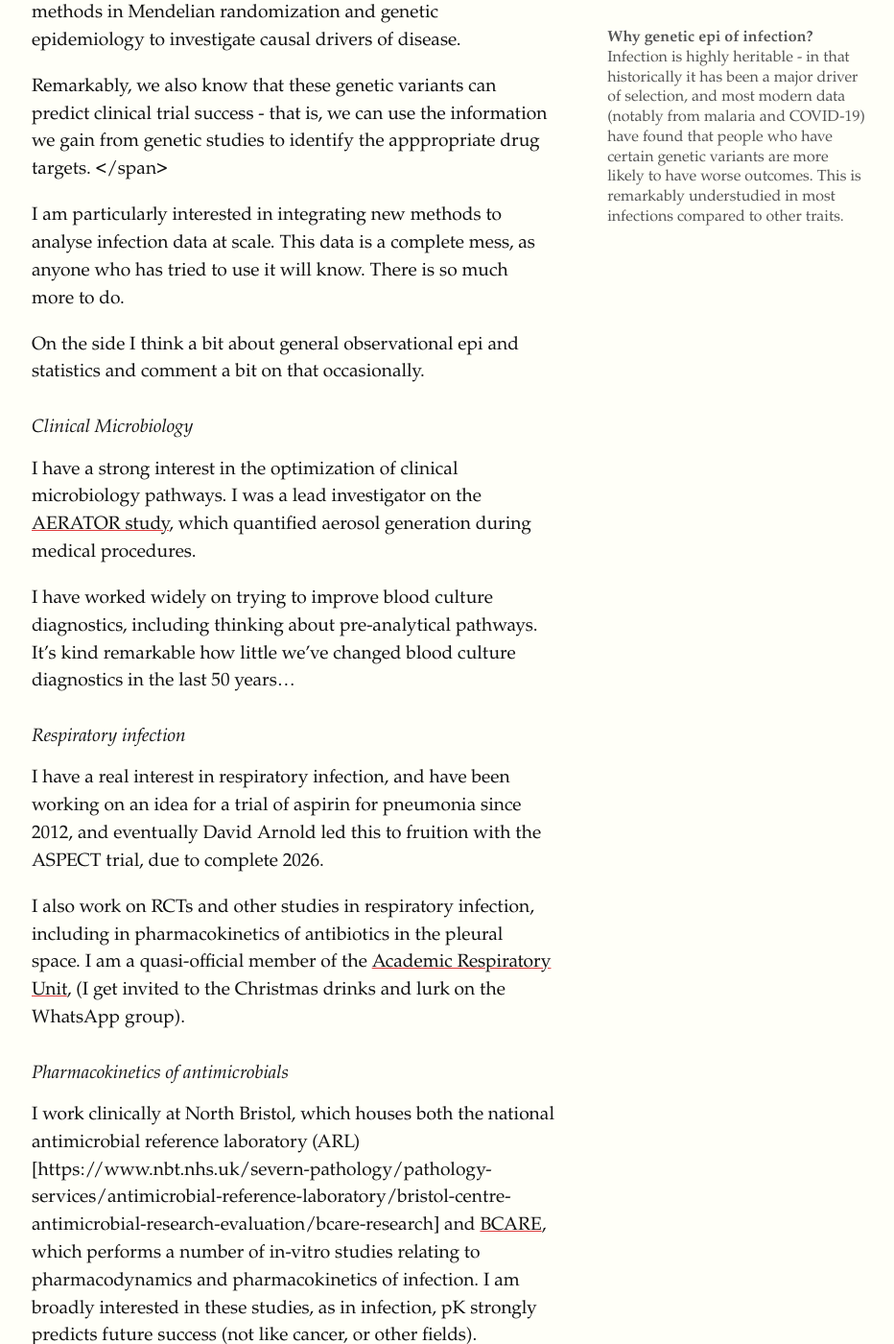
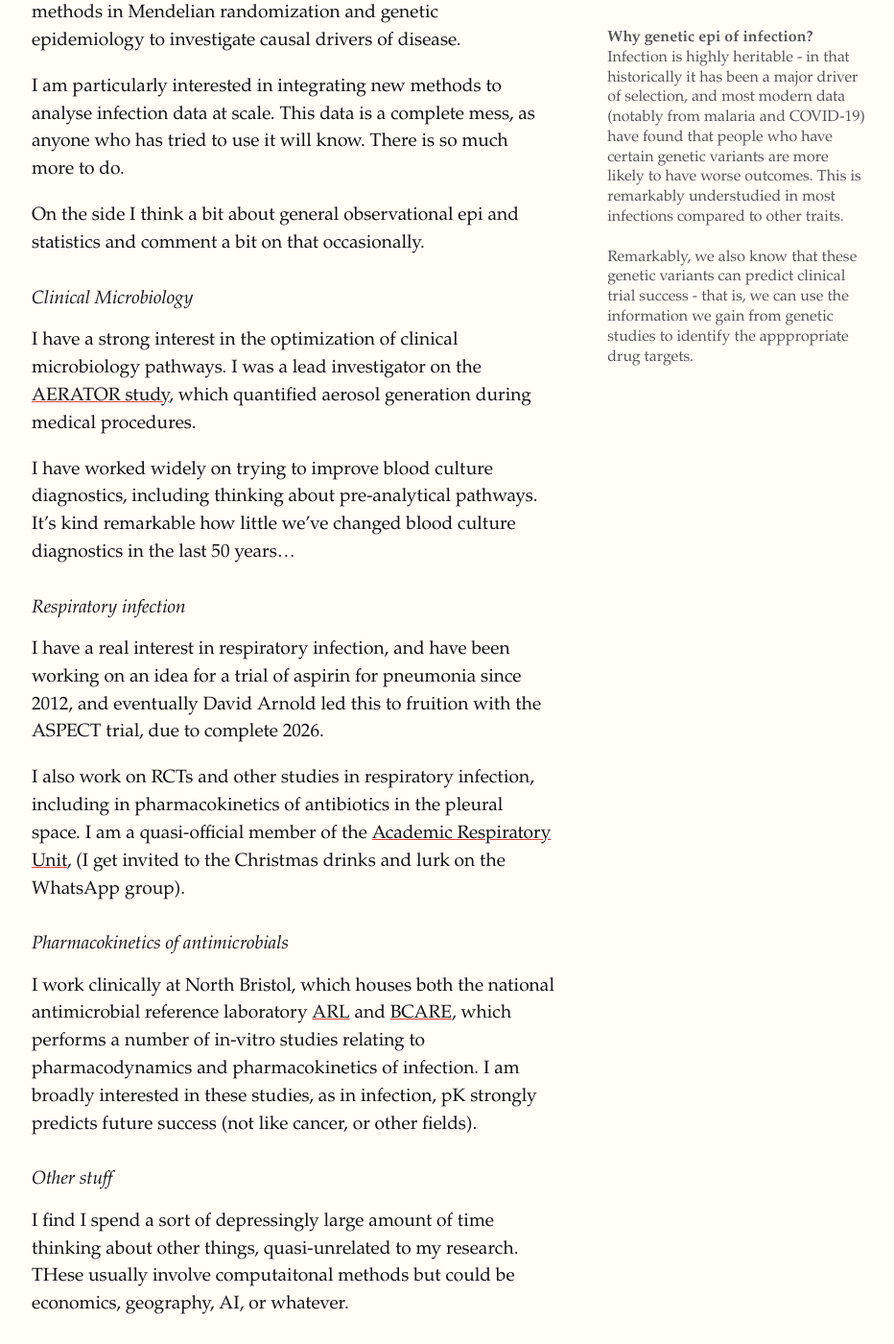
Before and after one commit to gushamilton/lab, a Jekyll site: the page built from index.md, in a window 1280 px wide and 1400 px high, scrolled down 1031 px. Shown: the whole window at 96% size, without its empty margins (127-1059 px from the left). Built offline with Jekyll 4.4.1, drawn with Linux system fonts in a browser that asks for light colours.

Commit message:
Fix: Correct markdown links, clean up index span, and auto-sort publications by year

```diff
--- a/index.md
+++ b/index.md
@@ -24,10 +24,7 @@ I also am very interested in developing and testing novel trial methodologies, s
 
 ### Statistical genetics (and other stats stuff)
 I focus on the development of new statistical methodologies to analyze high-dimensional genetic data. My work utilizes
-novel methods in Mendelian randomization and genetic epidemiology to investigate causal drivers of disease. <span class="marginnote"><strong>Why genetic epi of infection?</strong><br>Infection is highly heritable - in that historically it has been a major driver of selection, and most modern data (notably from malaria and COVID-19) have found that people who have certain genetic variants are more likely to have worse outcomes. This is remarkably understudied in most infections compared to other traits.
-
-Remarkably, we also know that these genetic variants can predict clinical trial success - that is, we can use the information we gain from genetic studies to identify the apppropriate drug targets.
-</span>
+novel methods in Mendelian randomization and genetic epidemiology to investigate causal drivers of disease. <span class="marginnote"><strong>Why genetic epi of infection?</strong><br>Infection is highly heritable - in that historically it has been a major driver of selection, and most modern data (notably from malaria and COVID-19) have found that people who have certain genetic variants are more likely to have worse outcomes. This is remarkably understudied in most infections compared to other traits.<br><br>Remarkably, we also know that these genetic variants can predict clinical trial success - that is, we can use the information we gain from genetic studies to identify the apppropriate drug targets.</span>
 
 
 I am particularly interested in integrating new methods to analyse infection data at scale. This data is a complete mess,
@@ -54,7 +51,7 @@ I also work on RCTs and other studies in respiratory infection, including in pha
 
 ### Pharmacokinetics of antimicrobials
 
-I work clinically at North Bristol, which houses both the national antimicrobial reference laboratory (ARL)[https://www.nbt.nhs.uk/severn-pathology/pathology-services/antimicrobial-reference-laboratory/bristol-centre-antimicrobial-research-evaluation/bcare-research] and [BCARE](https://www.nbt.nhs.uk/severn-pathology/pathology-services/antimicrobial-reference-laboratory/bristol-centre-antimicrobial-research-evaluation/bcare-research), which performs a number of in-vitro studies relating to pharmacodynamics and pharmacokinetics of infection. I am broadly interested in these studies, as in infection, pK strongly predicts future success (not like cancer, or other fields).
+I work clinically at North Bristol, which houses both the national antimicrobial reference laboratory [ARL](https://www.nbt.nhs.uk/severn-pathology/pathology-services/antimicrobial-reference-laboratory/bristol-centre-antimicrobial-research-evaluation/bcare-research) and [BCARE](https://www.nbt.nhs.uk/severn-pathology/pathology-services/antimicrobial-reference-laboratory/bristol-centre-antimicrobial-research-evaluation/bcare-research), which performs a number of in-vitro studies relating to pharmacodynamics and pharmacokinetics of infection. I am broadly interested in these studies, as in infection, pK strongly predicts future success (not like cancer, or other fields).
 
 ### Other stuff
 
```
Also changed, not shown: research.md (+2 -1 lines).
